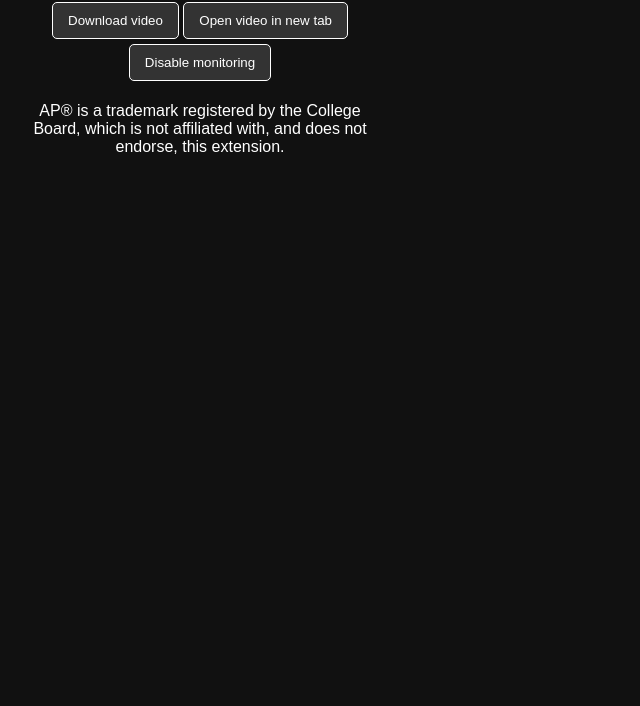
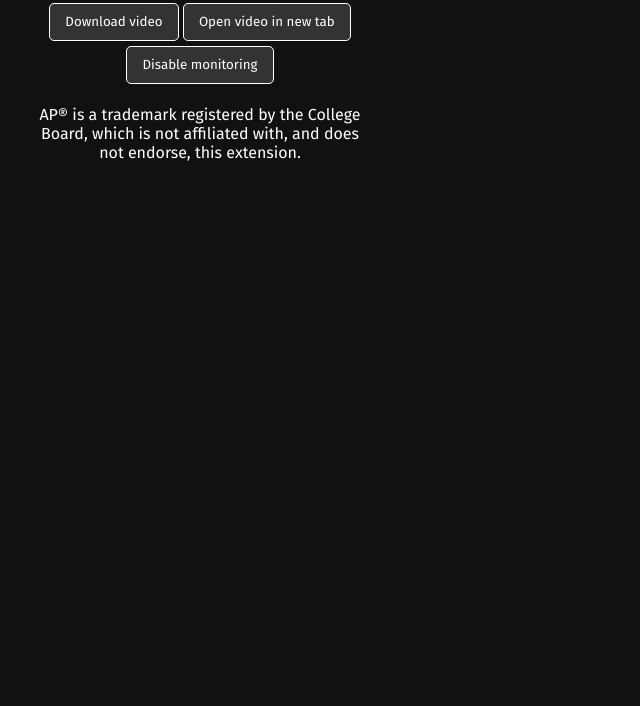
Before and after one commit to dioxair/ap-video-downloader, a website with bundled scripts: page public/popup.html in a window 1280 px wide. Shown: the part 94-800 px from the top of the page, without its empty margins (0-640 px from the left). Built offline with nearby package versions, Linux system fonts and the light colour scheme.

Commit message:
Use Fira Sans as the main font

```diff
--- a/public/styles.css
+++ b/public/styles.css
@@ -1,10 +1,15 @@
+@import url("https://fonts.googleapis.com/css2?family=Fira+Sans:ital,wght@0,100;0,200;0,300;0,400;0,500;0,600;0,700;0,800;0,900;1,100;1,200;1,300;1,400;1,500;1,600;1,700;1,800;1,900&family=Outfit:wght@100..900&display=swap");
+
 html {
   width: 400px;
   height: 200px;
 }
 
 body {
-  font-family: Arial, sans-serif;
+  font-family:
+    Fira Sans,
+    Arial,
+    sans-serif;
   background-color: #111;
   color: white;
   padding: 20px;
@@ -25,6 +30,10 @@ h1 {
 }
 
 button {
+  font-family:
+    Fira Sans,
+    Arial,
+    sans-serif;
   background: #333;
   color: white;
   margin-bottom: 5px;
```
